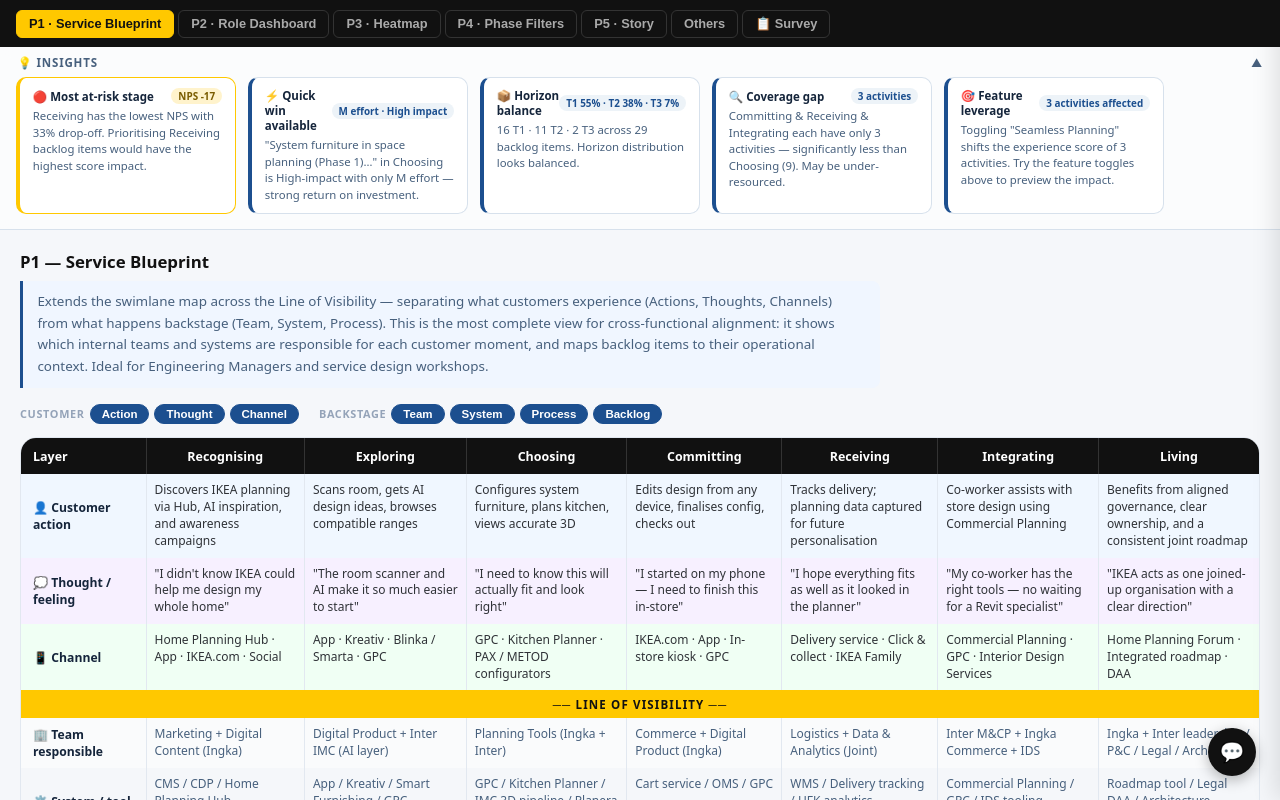
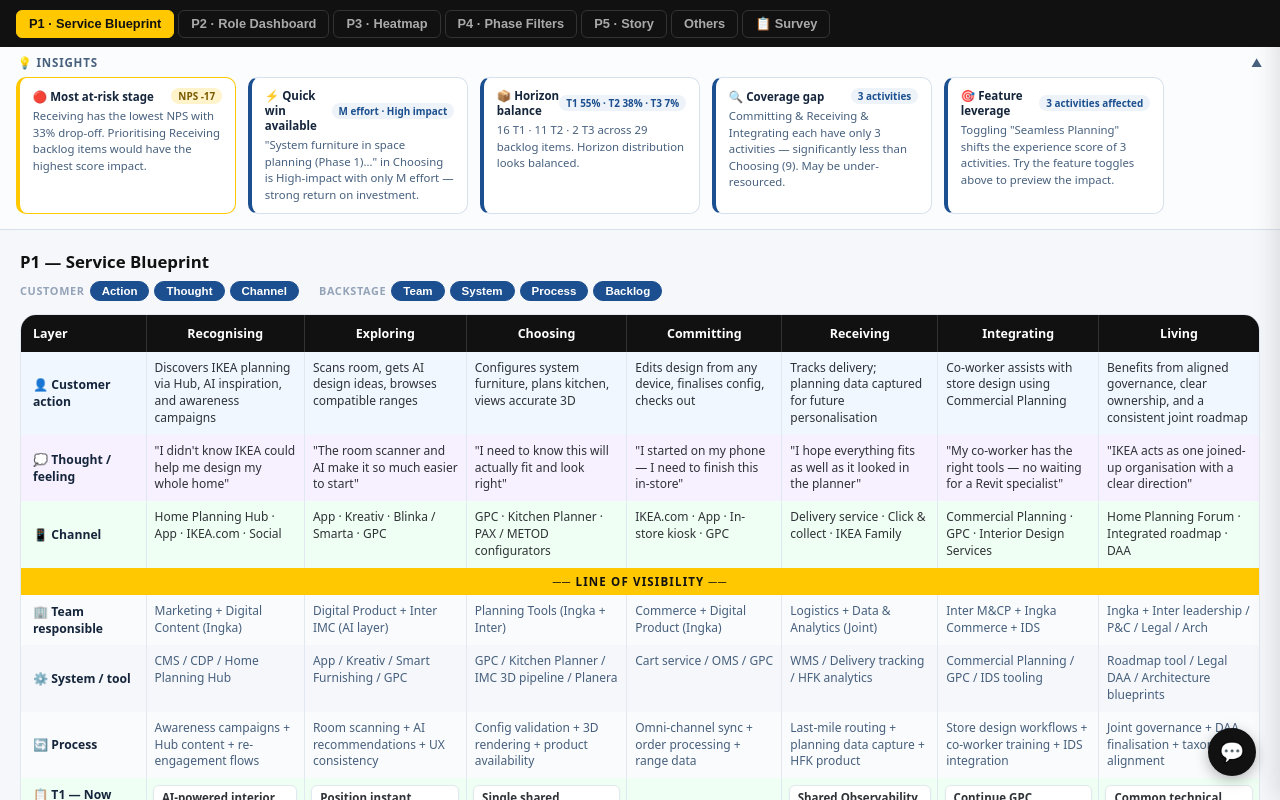
Before and after one commit to jcdiezikea/-cjm-exploration, a React (Vite) app: page / in a window 1280 px wide. Shown: the top 800 px of the page. Built offline with nearby package versions, Linux system fonts and the light colour scheme; a web font is replaced by a local one; what chartjs-plugin-datalabels would draw is missing.

Commit message:
feat: move proposal-desc to footer with whitespace separator (CSS-only)

```diff
--- a/src/App.css
+++ b/src/App.css
@@ -426,6 +426,23 @@
   color: #111;
 }
 
+/* Push description to footer — works across all proposals without touching individual files */
+div:has(> .proposal-desc) {
+  display: flex;
+  flex-direction: column;
+}
+
+div:has(> .proposal-desc) > .proposal-desc {
+  order: 999;
+  margin-top: 4rem;
+  padding-top: 1.5rem;
+  border-top: 1px solid #e2e8f0;
+  border-left: none;
+  border-radius: 0;
+  background: transparent;
+  padding-left: 0;
+}
+
 .proposal-desc {
   margin: 0 0 1rem;
   font-size: 0.84rem;
```
